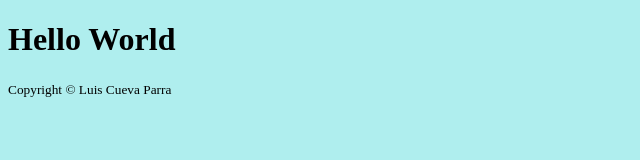
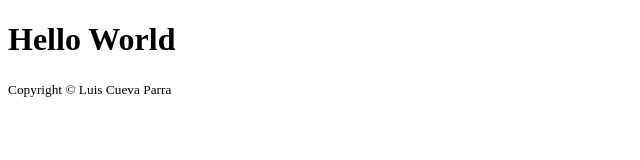
Before and after one commit to angwtechtransfer/angwtechtransfer_Site, a plain HTML site: page index.html in a window 1280 px wide. Shown: the whole page, without its empty margins (0-640 px from the left). Drawn offline with Linux system fonts and the light colour scheme.

Commit message:
chosing the right color

```diff
--- a/index.html
+++ b/index.html
@@ -2,7 +2,7 @@
 <html>
     <head>
     </head>
-    <body style="background-color: PaleTurquoise;">
+    <body style="background-color: Deep-Sea;">
         <header>
 <h1>Hello World</h1>
         </header>
```
